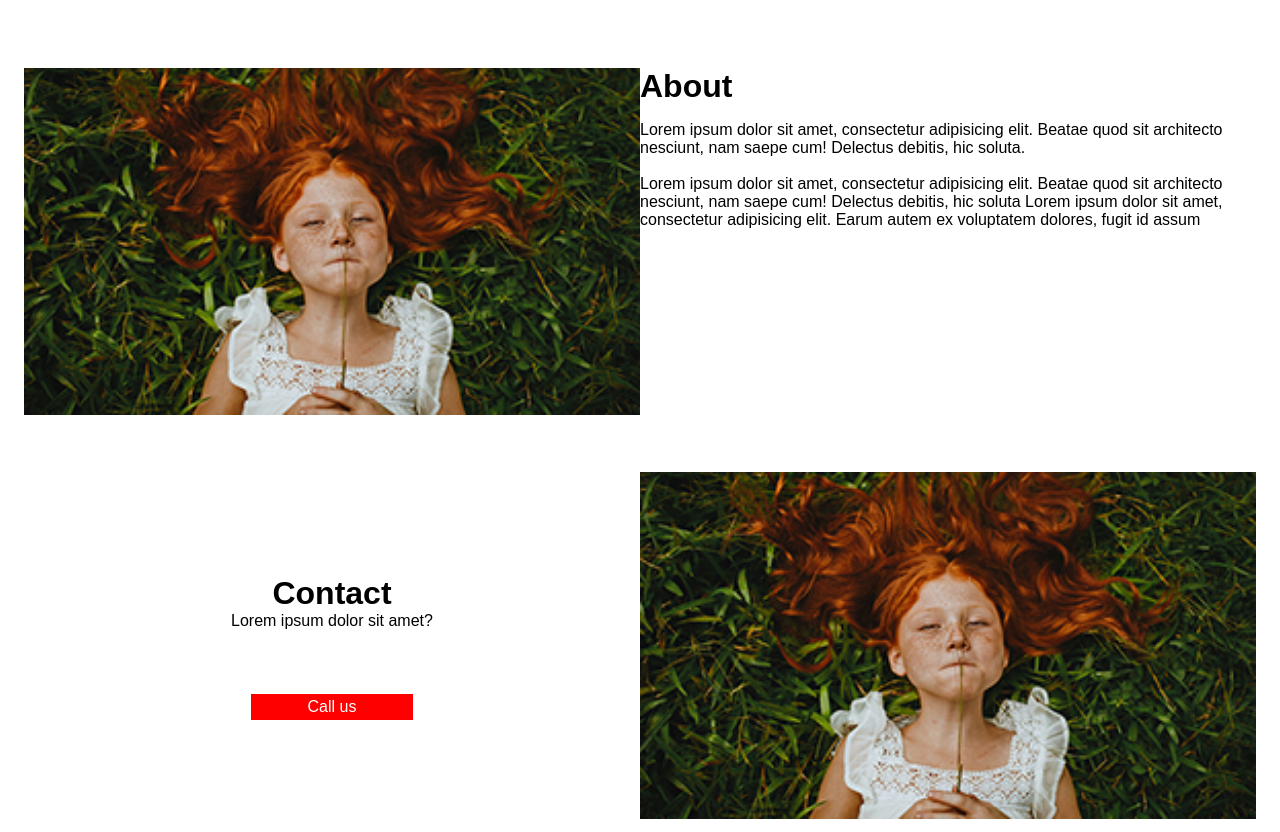
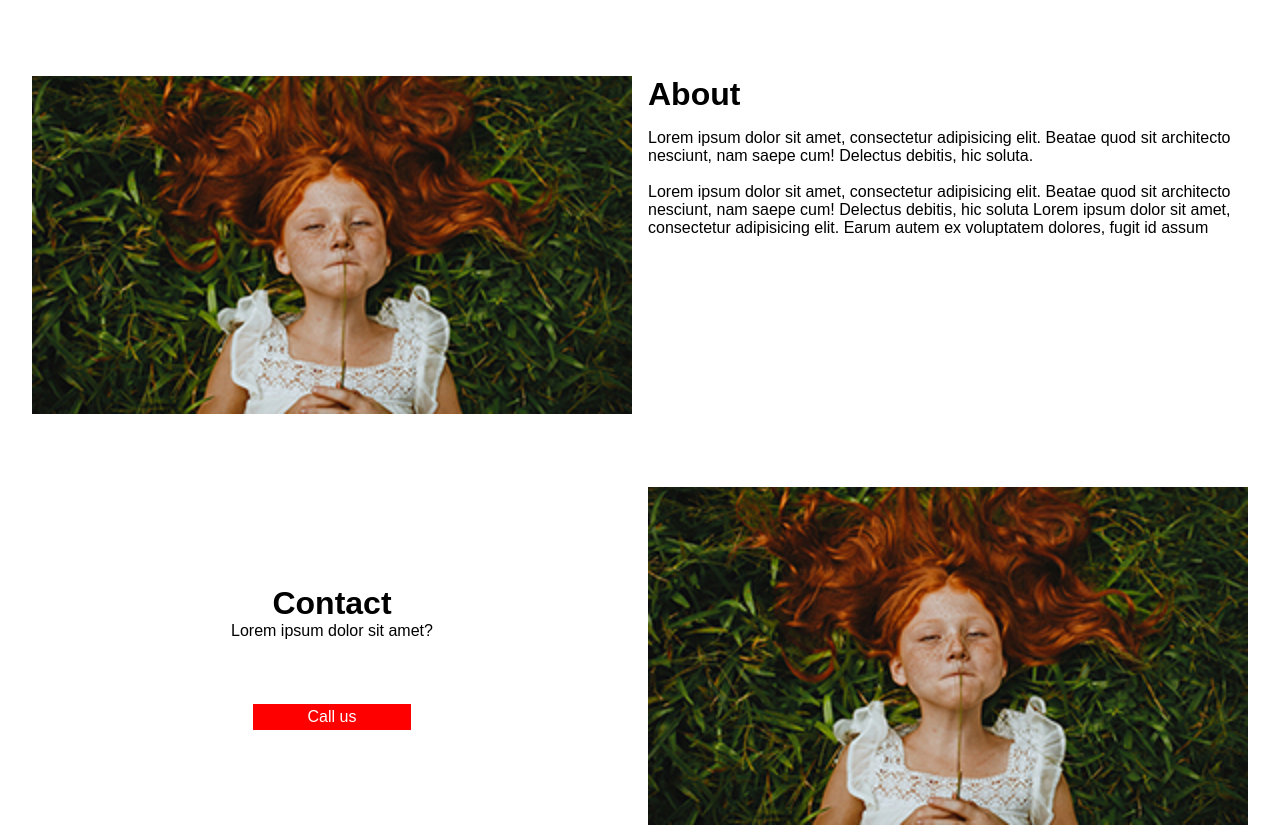
Before and after one commit to hansonangelino/tarokocollection, a plain HTML site: page index.html in a window 1280 px wide. Shown: the part 1233-2065 px from the top of the page. Drawn offline with Linux system fonts and the light colour scheme.

```diff
--- a/index.css
+++ b/index.css
@@ -95,6 +95,7 @@
 	div.about_desc {
 		display: block;
 		text-align: justify;
+		margin: 0;
 	}
 	div.about_img {
 		display: none;
@@ -116,6 +117,7 @@
 	}
 	div.contact_desc {
 		display: block;
+		margin: 0;
 	}
 	div.contact_desc_txt{
 		display: flex;
@@ -230,9 +232,11 @@ a.nav_item:hover {
 }
 .about_desc {
 	flex: 1;
+	margin: 8px;
 }
 .about_img {
 	flex: 1;
+	margin: 8px;
 }
 .desc_img_resp {
 	display: none;
@@ -250,10 +254,12 @@ a.nav_item:hover {
 }
 .contact_img {
 	flex: 1;
+	margin: 8px;
 }
 .contact_desc {
 	flex: 1;
 	text-align: center;
+	margin: 8px;
 }
 .contact_desc_txt{
 	margin-bottom: 64px;
```
